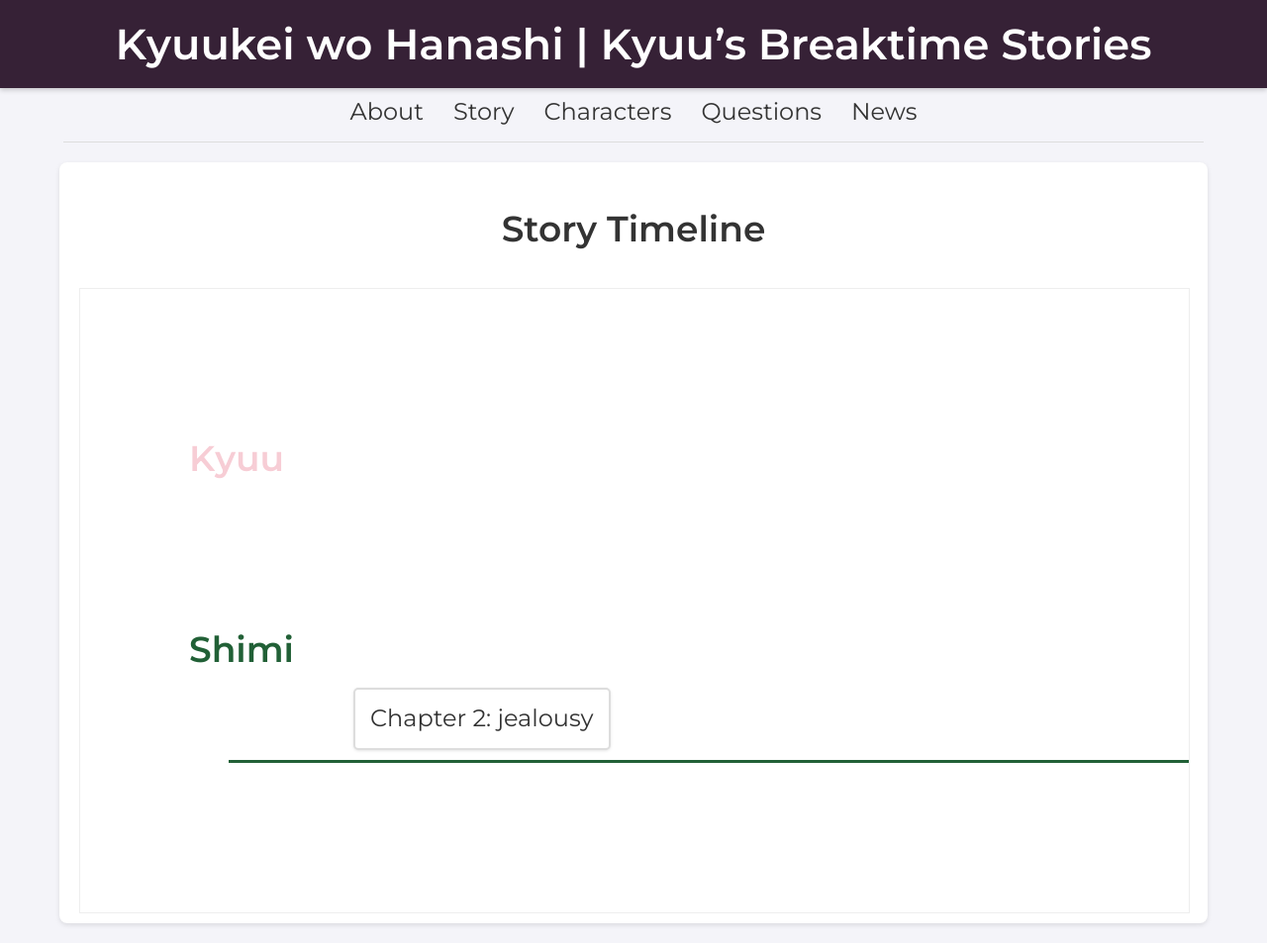
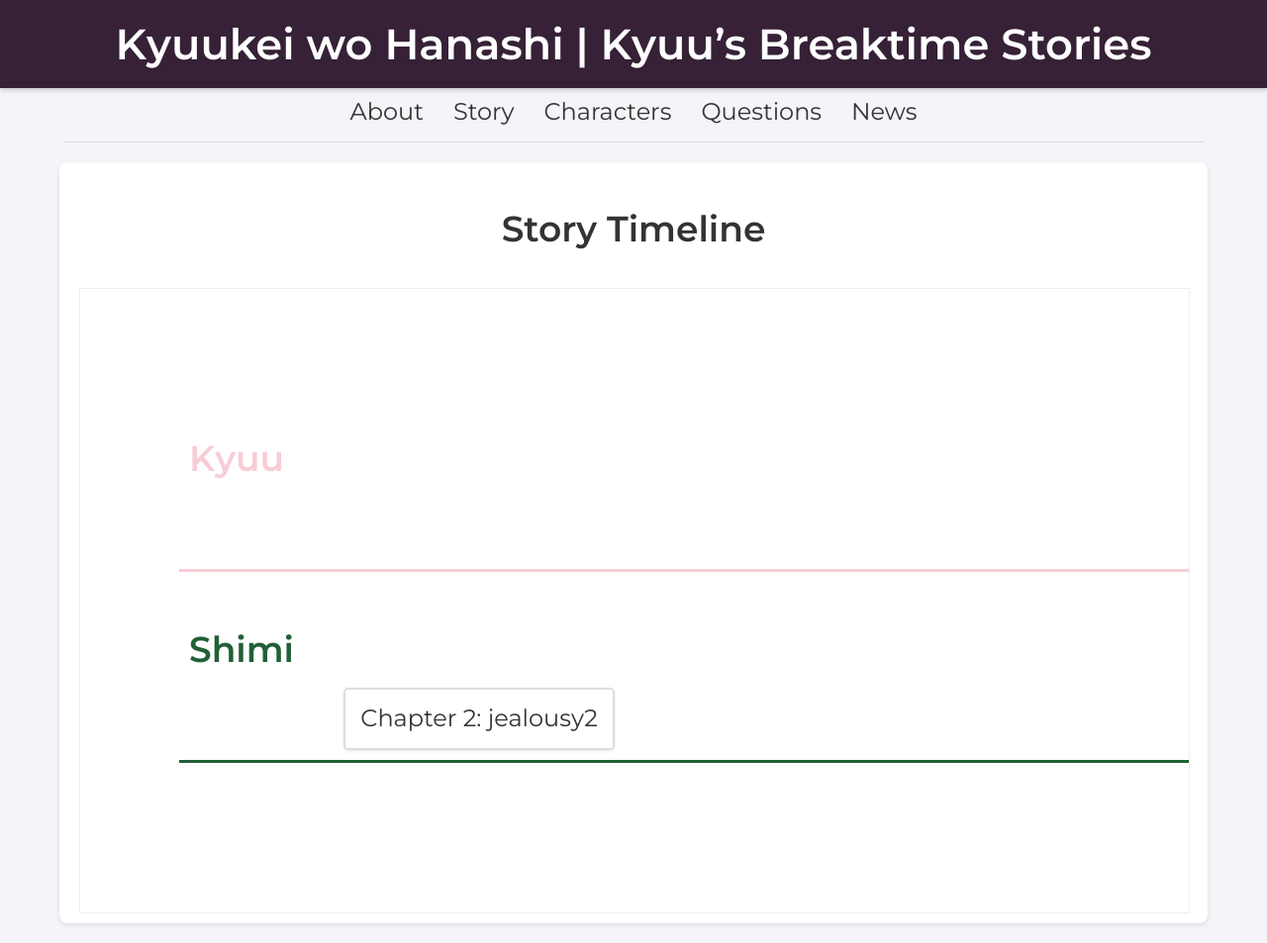
Before and after one commit to Saiminator/Kyuukei, a Jekyll site: the page built from timeline.html, in a window 1280 px wide. Shown: the whole page at 99% size. Built offline with Jekyll 4.4.1, drawn with Linux system fonts in a browser that asks for light colours.

Commit message:
Update timeline.html

```diff
--- a/timeline.html
+++ b/timeline.html
@@ -3,88 +3,63 @@ layout: default
 title: Story Timeline
 ---
 
-{% comment %}
-  Define some base values:
-  - chapterBoxWidth: assumed width of a chapter box (in pixels)
-  - extraMargin: extra space to add to the global draggable container
-  - defaultIndent: if offset is 0 or missing, use this value
-{% endcomment %}
+{%- comment -%}
+  First, compute the container width dynamically.
+  We assume a default chapter box width (e.g., 150px) plus each chapter’s offset.
+  Then we add an extra margin (e.g., 100px) to ensure enough space.
+{%- endcomment -%}
+
+{% assign containerWidth = 0 %}
 {% assign chapterBoxWidth = 150 %}
 {% assign extraMargin = 100 %}
-{% assign defaultIndent = 10 %}
-
 {% assign timeline_names = "Kyuu|Cerulean Winds|Shimi|Dreymi|Via|Mika|Memo|Shizu" | split: "|" %}
 
-{%- comment -%}
-  First, compute the global container width by finding the maximum local width among all timeline blocks.
-{%- endcomment -%}
-{% assign globalWidth = 0 %}
 {% for timeline in timeline_names %}
   {% assign timeline_chapters = site.chapters | where:"timeline", timeline | sort:"chapter_number" %}
   {% if timeline_chapters != empty %}
-    {% assign localWidth = 0 %}
+    {% assign timelineWidth = 0 %}
     {% for chapter in timeline_chapters %}
-      {%- assign offset_val = chapter.offset | default: defaultIndent | plus: 0 -%}
+      {%- assign offset_val = chapter.offset | default: 10 | plus: 0 -%}
       {%- if offset_val == 0 or offset_val == "0" -%}
-         {%- assign offset_val = defaultIndent -%}
+         {%- assign offset_val = 10 -%}
       {%- endif -%}
       {%- assign chapterRightEdge = offset_val | plus: chapterBoxWidth -%}
-      {% if chapterRightEdge > localWidth %}
-         {% assign localWidth = chapterRightEdge %}
+      {% if chapterRightEdge > timelineWidth %}
+         {% assign timelineWidth = chapterRightEdge %}
       {% endif %}
     {% endfor %}
-    {% if localWidth > globalWidth %}
-         {% assign globalWidth = localWidth %}
+    {% if timelineWidth > containerWidth %}
+         {% assign containerWidth = timelineWidth %}
     {% endif %}
   {% endif %}
 {% endfor %}
-{% assign finalWidth = globalWidth | plus: extraMargin %}
+
+{% assign finalWidth = containerWidth | plus: extraMargin %}
 
 <section id="story" class="content-section">
   <h1>Story Timeline</h1>
   <div id="panZoomWrapper">
-    <!-- Set the global container width dynamically -->
+    <!-- Set the container width dynamically -->
     <div id="panZoomContainer" class="no-select" style="width:{{ finalWidth }}px;">
       {% for timeline in timeline_names %}
         {% assign timeline_chapters = site.chapters | where:"timeline", timeline | sort:"chapter_number" %}
         {% if timeline_chapters != empty %}
-          {%- comment -%}
-            Compute the local width for this timeline block.
-          {%- endcomment -%}
-          {% assign localWidth = 0 %}
-          {% for chapter in timeline_chapters %}
-            {%- assign offset_val = chapter.offset | default: defaultIndent | plus: 0 -%}
-            {%- if offset_val == 0 or offset_val == "0" -%}
-              {%- assign offset_val = defaultIndent -%}
-            {%- endif -%}
-            {%- assign chapterRightEdge = offset_val | plus: chapterBoxWidth -%}
-            {% if chapterRightEdge > localWidth %}
-              {% assign localWidth = chapterRightEdge %}
-            {% endif %}
-          {% endfor %}
-
         <div class="timeline
              {% if timeline == 'Kyuu' %}orby-pink{% elsif timeline == 'Cerulean Winds' %}cerulean{% elsif timeline == 'Shimi' %}shimi-green{% elsif timeline == 'Dreymi' %}dreymi{% elsif timeline == 'Via' %}via{% elsif timeline == 'Mika' %}mika{% elsif timeline == 'Memo' %}memo{% elsif timeline == 'Shizu' %}shizu{% endif %}">
           <h2>{{ timeline }}</h2>
           <div class="timeline-wrapper">
-              <!-- Set the width of the chapter container to localWidth -->
-              <div class="chapter-container" style="width:{{ localWidth }}px;">
+            <div class="chapter-container">
               {% for chapter in timeline_chapters %}
-                  {%- assign chapter_indent = chapter.offset | default: defaultIndent -%}
+                {%- assign chapter_indent = chapter.offset | default: 10 -%}
                 {%- if chapter_indent == 0 or chapter_indent == "0" -%}
-                    {%- assign chapter_indent = defaultIndent -%}
+                  {%- assign chapter_indent = 10 -%}
                 {%- endif -%}
                 <a href="{{ chapter.url }}" class="chapter-box" style="margin-left:{{ chapter_indent }}px;">
-                    {% if chapter.chapter_title %}
-                      {{ chapter.chapter_title }}
-                    {% else %}
-                      Chapter {{ chapter.chapter_number }}
-                    {% endif %}
+                  {{ chapter.chapter_title | default: "Chapter " | append: chapter.chapter_number }}
                 </a>
               {% endfor %}
             </div>
-              <!-- Set the timeline underline width to match the chapter container -->
-              <div class="timeline-underline" style="width:{{ localWidth }}px;"></div>
+            <div class="timeline-underline"></div>
           </div>
         </div>
         {% endif %}
```
Lines whose indentation alone changed are shown as unchanged.
